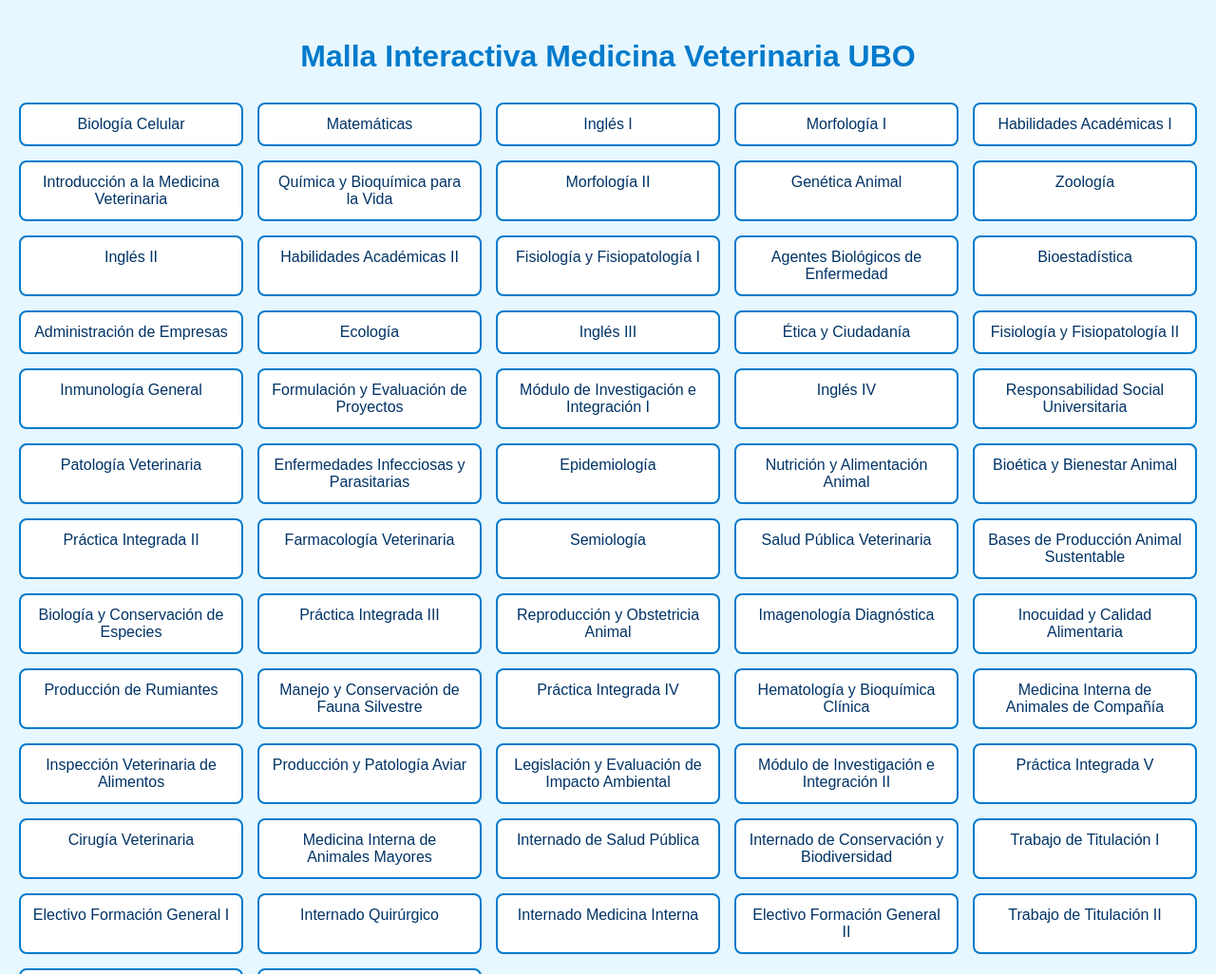
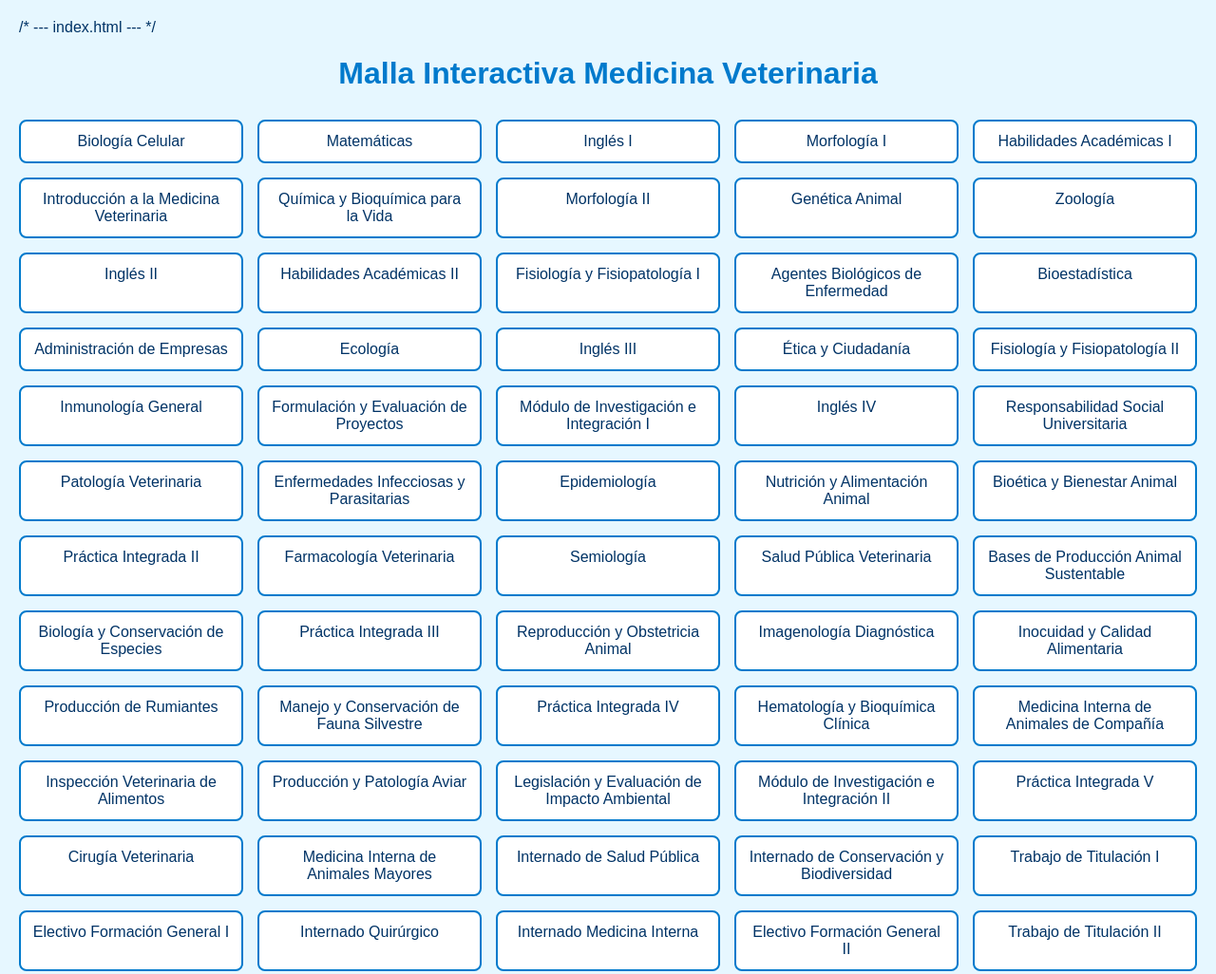
Before and after one commit to Mati-NRG/Malla-VetUBO, a plain HTML site: page index.html in a window 1280 px wide. Shown: the top 1026 px of the page at 95% size. Drawn offline with Linux system fonts and the light colour scheme.

Commit message:
Update index.html

```diff
--- a/index.html
+++ b/index.html
@@ -1,3 +1,4 @@
+/* --- index.html --- */
 <!DOCTYPE html>
 <html lang="es">
 <head>
@@ -7,7 +8,7 @@
   <link rel="stylesheet" href="style.css">
 </head>
 <body>
-  <h1>Malla Interactiva Medicina Veterinaria UBO</h1>
+  <h1>Malla Interactiva Medicina Veterinaria</h1>
   <div id="malla"></div>
   <script src="script.js"></script>
 </body>
```
